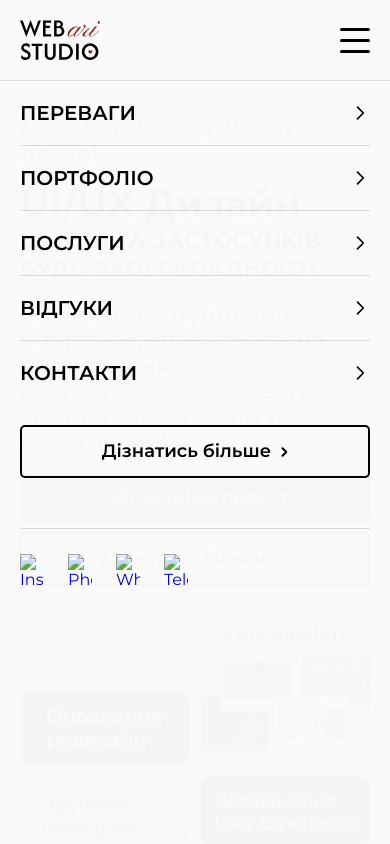
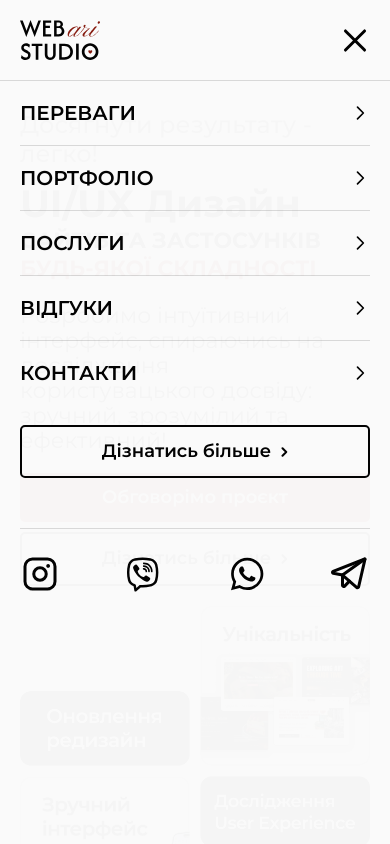
Before and after one commit to frontwebil/arinaWeb, a website built with Vite: page index.html in a window 390 px wide. Both pictures are taken after a click on the element 355 px from the left and 40 px from the top of the page. Shown: the top 844 px of the page. Built offline with nearby package versions, Linux system fonts and the light colour scheme; files whose address does not match are found by name.

Commit message:
commit mobileSuccesBurger

```diff
--- a/index.html
+++ b/index.html
@@ -45,45 +45,99 @@
           <a href="#" class="sliding-menu-link">
             <span class="text-m semiBold">ПЕРЕВАГИ</span>
             <svg width="24" height="24" viewBox="0 0 24 24" fill="none">
-              <path d="M9 5l7 7-7 7" stroke="currentColor" stroke-width="2" stroke-linecap="round" stroke-linejoin="round"/>
+              <path
+                d="M9 5l7 7-7 7"
+                stroke="currentColor"
+                stroke-width="2"
+                stroke-linecap="round"
+                stroke-linejoin="round"
+              />
             </svg>
           </a>
           <a href="#" class="sliding-menu-link">
             <span class="text-m semiBold">ПОРТФОЛІО</span>
             <svg width="24" height="24" viewBox="0 0 24 24" fill="none">
-              <path d="M9 5l7 7-7 7" stroke="currentColor" stroke-width="2" stroke-linecap="round" stroke-linejoin="round"/>
+              <path
+                d="M9 5l7 7-7 7"
+                stroke="currentColor"
+                stroke-width="2"
+                stroke-linecap="round"
+                stroke-linejoin="round"
+              />
             </svg>
           </a>
           <a href="#" class="sliding-menu-link">
             <span class="text-m semiBold">ПОСЛУГИ</span>
             <svg width="24" height="24" viewBox="0 0 24 24" fill="none">
-              <path d="M9 5l7 7-7 7" stroke="currentColor" stroke-width="2" stroke-linecap="round" stroke-linejoin="round"/>
+              <path
+                d="M9 5l7 7-7 7"
+                stroke="currentColor"
+                stroke-width="2"
+                stroke-linecap="round"
+                stroke-linejoin="round"
+              />
             </svg>
           </a>
           <a href="#" class="sliding-menu-link">
             <span class="text-m semiBold">ВІДГУКИ</span>
             <svg width="24" height="24" viewBox="0 0 24 24" fill="none">
-              <path d="M9 5l7 7-7 7" stroke="currentColor" stroke-width="2" stroke-linecap="round" stroke-linejoin="round"/>
+              <path
+                d="M9 5l7 7-7 7"
+                stroke="currentColor"
+                stroke-width="2"
+                stroke-linecap="round"
+                stroke-linejoin="round"
+              />
             </svg>
           </a>
-          <a href="#" class="sliding-menu-link" style="border-bottom: 0;">
+          <a href="#" class="sliding-menu-link" style="border-bottom: 0">
             <span class="text-m semiBold">КОНТАКТИ</span>
             <svg width="24" height="24" viewBox="0 0 24 24" fill="none">
-              <path d="M9 5l7 7-7 7" stroke="currentColor" stroke-width="2" stroke-linecap="round" stroke-linejoin="round"/>
+              <path
+                d="M9 5l7 7-7 7"
+                stroke="currentColor"
+                stroke-width="2"
+                stroke-linecap="round"
+                stroke-linejoin="round"
+              />
             </svg>
           </a>
         </nav>
 
         <a href="#" class="hero-button learnMore">
           <p class="semiBold">Дізнатись більше</p>
-          <img src="/images/icons/right-arrow.svg" alt="">
+          <img src="/images/icons/right-arrow.svg" alt="" />
         </a>
 
         <div class="sliding-menu-social">
-          <a href="#"><img src="/images/icons/instagram.svg" alt="Instagram"></a>
-          <a href="#"><img src="/images/icons/phone.svg" alt="Phone"></a>
-          <a href="#"><img src="/images/icons/whatsapp.svg" alt="WhatsApp"></a>
-          <a href="#"><img src="/images/icons/telegram.svg" alt="Telegram"></a>
+          <a href="#">
+            <img
+              src="/images/header/InstagramLogo.svg"
+              alt=""
+              class="header-icon"
+            />
+          </a>
+          <a href="#">
+            <img
+              src="/images/header/basil_viber-outline.svg"
+              alt=""
+              class="header-icon"
+            />
+          </a>
+          <a href="#">
+            <img
+              src="/images/header/ic_baseline-whatsapp.svg"
+              alt=""
+              class="header-icon"
+            />
+          </a>
+          <a href="#">
+            <img
+              src="/images/header/TelegramLogo.svg"
+              alt=""
+              class="header-icon"
+            />
+          </a>
         </div>
       </div>
     </header>
--- a/src/css/header.css
+++ b/src/css/header.css
@@ -62,7 +62,7 @@
   flex-direction: column;
   justify-content: space-between;
   width: 30px;
-  height: 25px;
+  height: 22px;
   cursor: pointer;
   transition: transform 0.3s ease-in-out;
 }
@@ -75,8 +75,8 @@
 }
 
 .custom-burger.active .custom-line:nth-child(1) {
-  width: 33px;
-  transform: translateY(12px) rotate(45deg);
+  width: 30px;
+  transform: translateY(10px) rotate(45deg);
 }
 
 .custom-burger.active .custom-line:nth-child(2) {
@@ -84,7 +84,7 @@
 }
 
 .custom-burger.active .custom-line:nth-child(3) {
-  width: 33px;
+  width: 30px;
   transform: translateY(-9px) rotate(-45deg);
 }
 
@@ -141,6 +141,7 @@
 
 .sliding-menu-social {
   display: flex;
+  justify-content: space-between;
   gap: 24px;
   margin-top: 50px;
   padding-top: 25px;
@@ -148,11 +149,16 @@
 }
 
 .sliding-menu-social a {
-  width: 24px;
-  height: 24px;
+  width: 40px;
+  height: 40px;
 }
 
 /* Modify your existing burger styles */
 .custom-line {
   width: 100%;
 }
+
+.header-icon{
+  width: 40px;
+  height: 40px;
+}
--- a/src/main.js
+++ b/src/main.js
@@ -540,10 +540,6 @@ AccordeonTopButton.forEach((el) => {
   });
 });
 
-document.querySelector(".custom-burger").addEventListener("click", function () {
-  this.classList.toggle("active");
-});
-
 document.addEventListener("DOMContentLoaded", function () {
   const burger = document.querySelector(".custom-burger");
   const menu = document.querySelector(".sliding-menu");
```
Also changed, not shown: public/images/header/InstagramLogo.svg (added), public/images/header/TelegramLogo.svg (added), public/images/header/basil_viber-outline.svg (added), public/images/header/ic_baseline-whatsapp.svg (added).
